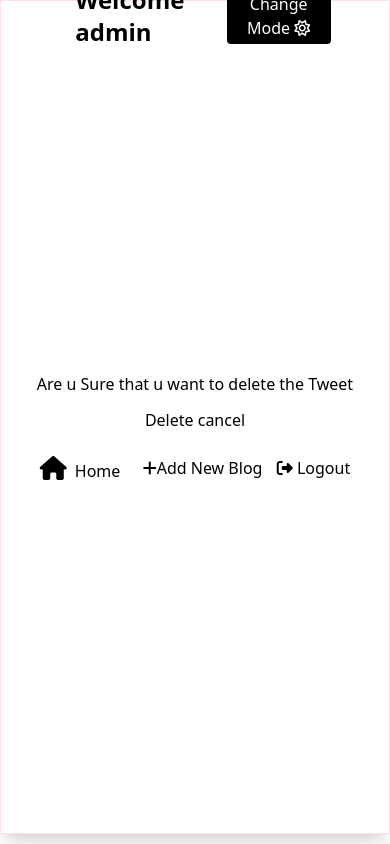
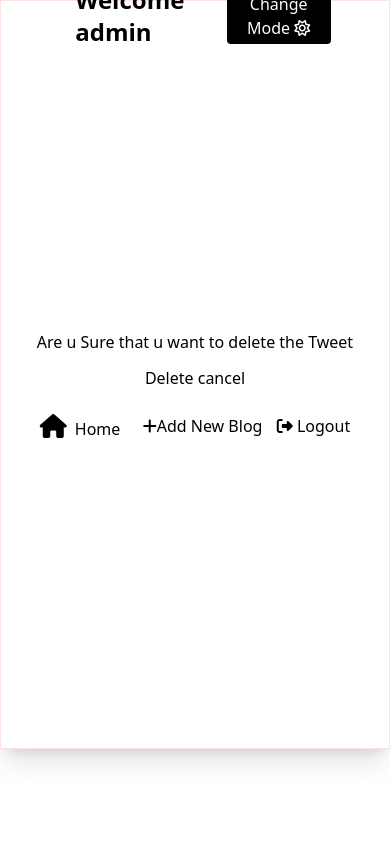
Before and after one commit to Shivansh-74/Blog-App-like-Insta, a Django app: page /1/delete/ in a window 390 px wide. Run offline with Django 4.2, Linux system fonts and the light colour scheme; a user stored in the database is signed in; data comes from the database, SQL or seed files in the repository; style sheets or scripts are compiled from the project's sources; some libraries are stand-ins or nearby versions.

Commit message:
Update layout.html

```diff
--- a/blogApp/templates/layout.html
+++ b/blogApp/templates/layout.html
@@ -49,7 +49,7 @@
 
       <button onclick="toggleDarkMode()" id="btn" class="bg-black text-white dark:bg-white dark:text-black rounded md:py-2 py-1 md:px-3 px-2 my-4">Change Mode  <i class="fa-regular fa-sun"></i></button>
     </div>
-    <div class="w-[100%] md:h-[100vh] h-[95vh] flex flex-col gap-3 justify-center items-center ">
+    <div class="w-[100%] md:h-[100vh] h-[85vh] flex flex-col gap-3 justify-center items-center ">
 
       {% block content %}
 
```
